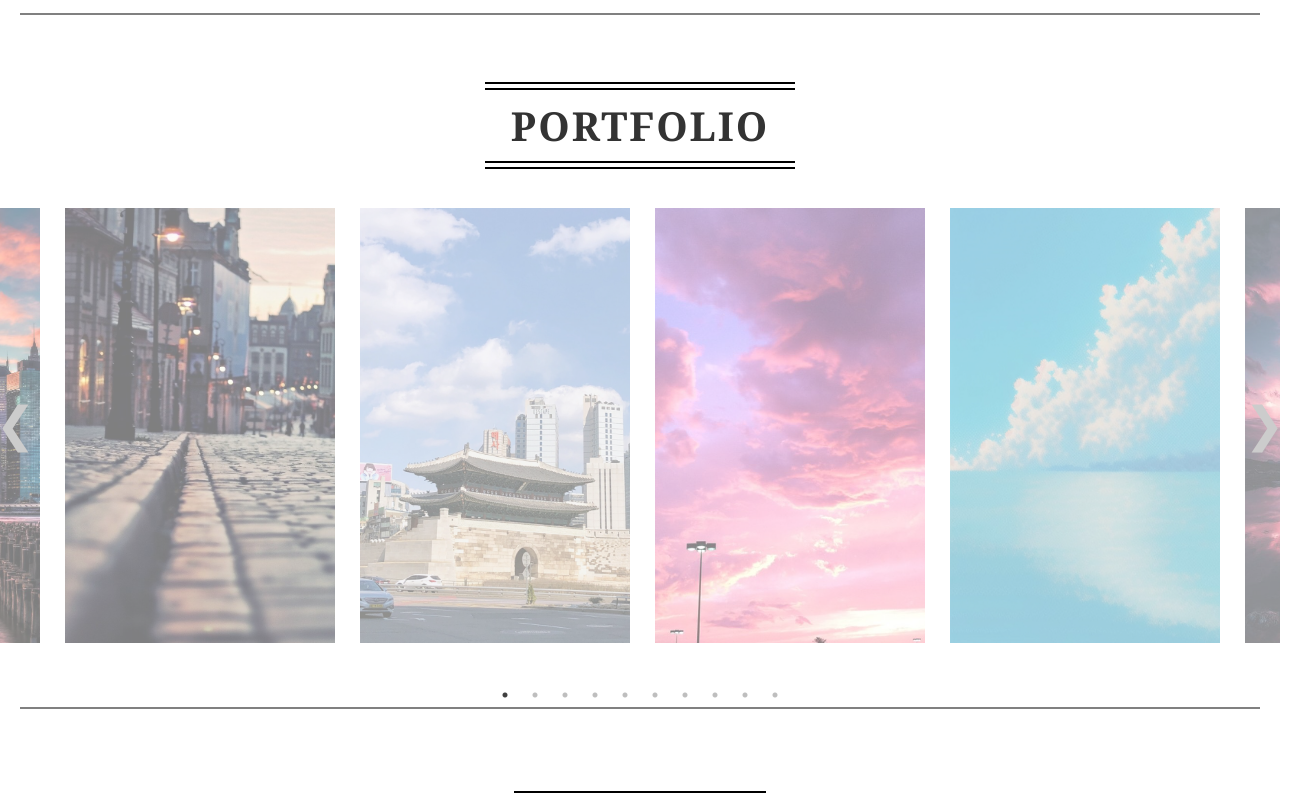
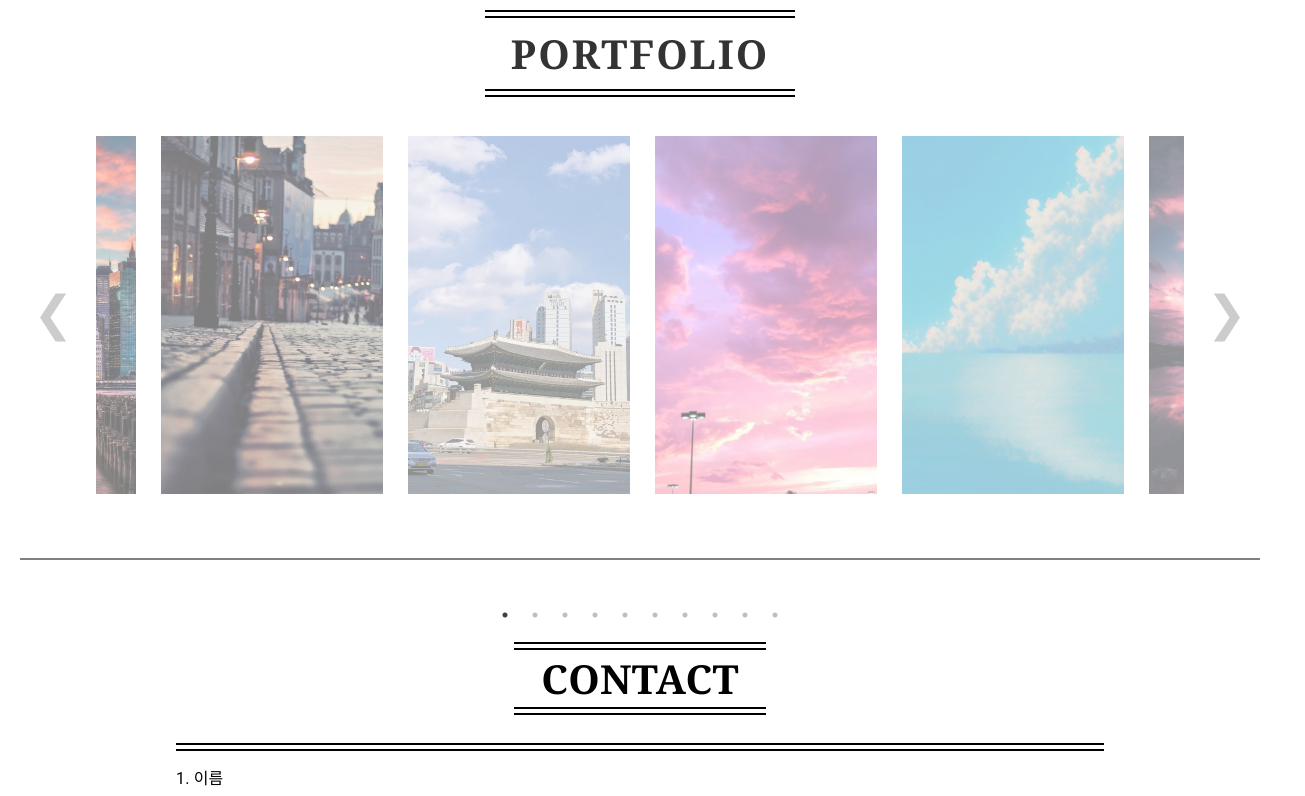
Before and after one commit to SUNGAN-Homepage/front-end, a React (Vite) app: page / in a window 1280 px wide. Shown: the part 1980-2776 px from the top of the page, 1305 px wide, since content can reach past the window. Built offline with nearby package versions, Linux system fonts and the light colour scheme.

Commit message:
fix:포폴 슬라이드 버튼 css 수정

```diff
--- a/src/components/PortFolio/PortFolio.css
+++ b/src/components/PortFolio/PortFolio.css
@@ -64,11 +64,14 @@
     height: 100%;
     /*background-color:black;*/
   }
+
 .custom-arrow.next-arrow{
-  padding-right: 2%;
+  /*padding-right: 2%;*/
+  margin-right:-8%;
 }
 .custom-arrow.prev-arrow{
-padding-left:2%;
+/*padding-left:2%;*/
+  margin-left:-8%;
 }
 
   .custom-arrow:hover {
@@ -80,6 +83,9 @@ padding-left:2%;
     margin: 0 auto;
     width: 100%; /* 슬라이더가 화면 너비를 차지 */
   }
+.slick-slider.slick-initialized{
+  width:85%;
+}
 
 .slick-arrow{
   /*arrow 때문에 모바일에서 움직임이 생김*/
@@ -91,7 +97,7 @@ padding-left:2%;
     overflow: hidden;
     transition: transform 0.3s ease, box-shadow 0.3s ease;
   }
-.portfolio .slick-slide{
+.portfolio .slick-slide {
   opacity: 0.5; /* 기본적으로 어둡게 설정 */
 }
   .slide img {
@@ -104,6 +110,7 @@ padding-left:2%;
     object-fit: cover; /* 이미지 비율 유지 및 슬라이더 채우기 */
     transition: transform 0.2s ease; /* 이미지 확대 전환 효과 */
   }
+
   /* Hover 애니메이션 */
 .portfolio .slick-slide:hover{
   opacity:1;
@@ -117,8 +124,10 @@ padding-left:2%;
     transform: scale(1.1); /* 이미지 약간 더 확대 */
   }
 
+
+
 @media (max-width:767px){
-  .slick-slide.slick-active.slick-center.slick-current{
+  .slick-slide.slick-active.slick-current{
     opacity:1;
   }
   .prev-arrow{
@@ -134,6 +143,7 @@ padding-left:2%;
   /*.portfolio {*/
   /*  padding: 20px 80px;*/
   /*}*/
+
     .portfolio-title {
       font-size: 2rem; /* 테블릿에서 텍스트 크기 증가 */
       margin-bottom: 30px; /* 여백 조정 */
@@ -148,6 +158,15 @@ padding-left:2%;
 
   /* 데스크톱용 스타일 */
   @media (min-width: 1025px) {
+    .custom-arrow.next-arrow{
+      /*padding-right: 2%;*/
+      margin-right:-3%;
+    }
+    .custom-arrow.prev-arrow{
+      /*padding-left:2%;*/
+      margin-left:-3%;
+    }
+
     .portfolio-title {
       font-size: 2.5rem; /* 데스크톱에서 더 큰 텍스트 크기 */
       margin-bottom: 40px; /* 더 넓은 여백 */
--- a/src/components/PortFolio/PortFolio.tsx
+++ b/src/components/PortFolio/PortFolio.tsx
@@ -67,17 +67,15 @@ export const PortFolio: React.FC = () => {
     dots: true,
     infinite: true,
     speed: 500,
-    centerMode: true,
+    centerMode: !(isMobile || isSmallMobile),
     slidesToShow: isMobile || isSmallMobile ? 1 : isTablet ? 3 : 4,
     slidesToScroll: isMobile || isSmallMobile ? 1 : isTablet ? 3 : 4,
     prevArrow: <CustomPrevArrow />,
     nextArrow: <CustomNextArrow />,
     accessibility: false,
-    // focusOnSelect: true,
     appendDots: (dots: ReactNode) => (
       <Box
         sx={{
-          marginTop: isSmallMobile ? -8 : 1,
           marginLeft: '-20px',
         }}
       >
```
